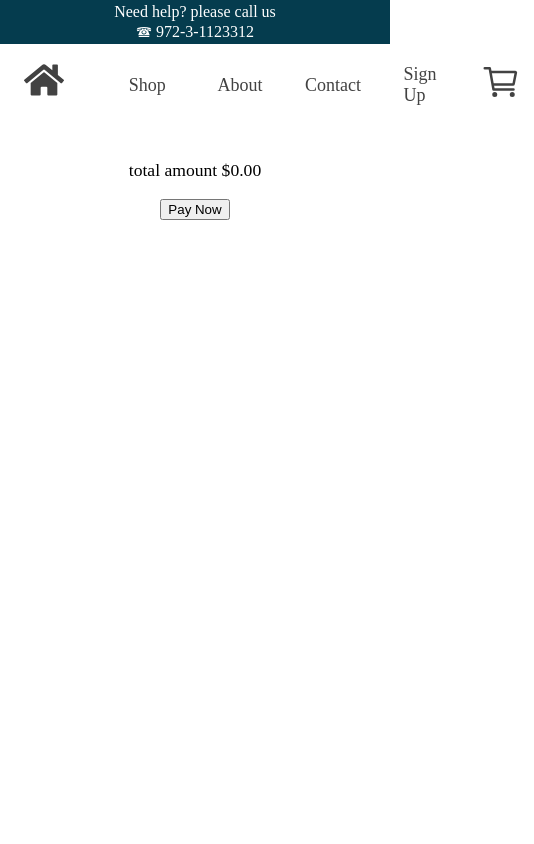
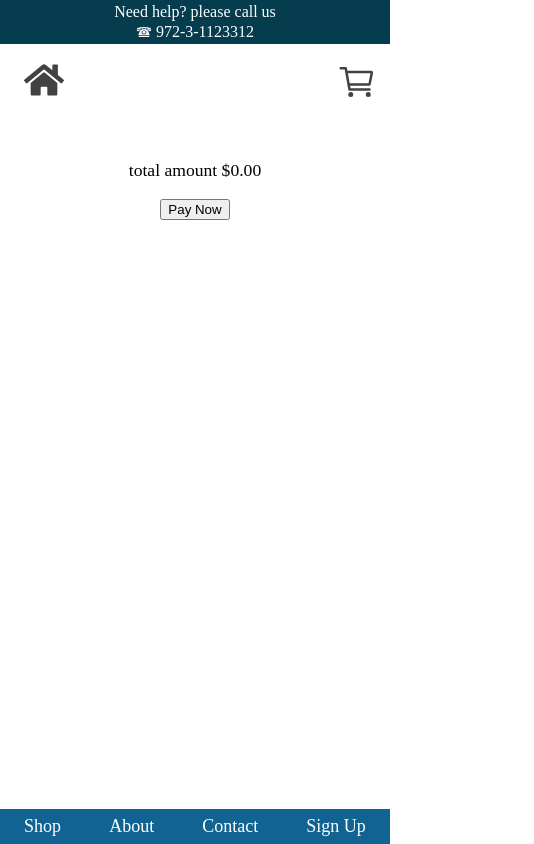
Before and after one commit to doxam1/shopping_cart, a React (Vite) app: page /cart in a window 390 px wide. Shown: the whole page, 534 px wide, since content can reach past the window. Built offline with nearby package versions, Linux system fonts and the light colour scheme.

Commit message:
mobile menu bottom

```diff
--- a/src/components/Navbar.jsx
+++ b/src/components/Navbar.jsx
@@ -14,9 +14,31 @@ const Wrapper = styled.div`
   gap: 1em;
   font-size: 21px;
 
+  & .menu {
+    position: fixed;
+    bottom: 0;
+    background-color: #116392;
+    width: 100%;
+    display: flex;
+    justify-content: space-between;
+
+    & a {
+      color: white;
+    }
+
+    @media (min-width: 600px) {
+      position: static;
+      background-color: #fff;
+
+      & a {
+        color: #424242;
+      }
+    }
+  }
+
   a {
+    color: #424242;
     padding: 0.4em 0.6em;
-    color: #424242;
     text-decoration: none;
 
     &:not(.icon):not(.iconCart) {
@@ -85,12 +107,14 @@ const Navbar = () => {
         <NavLink to="/" className={"icon"}>
           <FaHome />
         </NavLink>
-        <NavLink to="shop" style={navLinkActiveStyle}>
-          &nbsp;&nbsp;Shop&nbsp;&nbsp;
-        </NavLink>
-        <NavLink to="#">About</NavLink>
-        <NavLink to="#">Contact</NavLink>
-        <NavLink to="#">Sign Up</NavLink>
+        <div className="menu">
+          <NavLink to="shop" style={navLinkActiveStyle}>
+            Shop
+          </NavLink>
+          <NavLink to="#">About</NavLink>
+          <NavLink to="#">Contact</NavLink>
+          <NavLink to="#">Sign Up</NavLink>
+        </div>
         <NavLink to="cart" className="iconCart">
           <IoCartOutline />
           {cart.length > 0 && <CartItemsNum>{`${cart.length}`}</CartItemsNum>}
```
